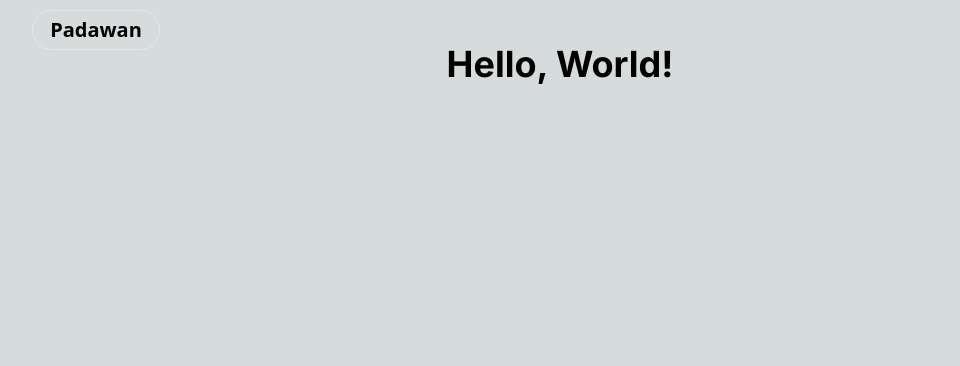
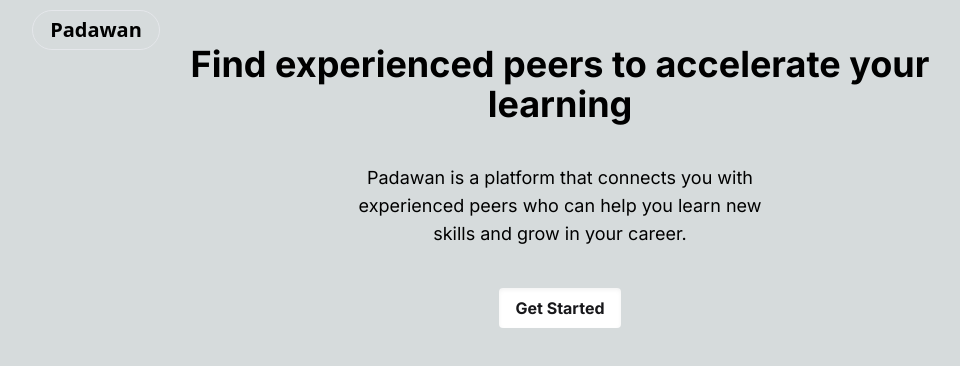
Before and after one commit to SaurabhBasak/Padawan, a Next.js app: page / in a window 1280 px wide. Shown: the top 366 px of the page, without its empty margins (80-1040 px from the left). Built offline with nearby package versions, Linux system fonts and the light colour scheme.

Commit message:
Updated home page with improved layout and content

```diff
--- a/src/app/page.tsx
+++ b/src/app/page.tsx
@@ -1,10 +1,21 @@
 import Navbar from "@/components/navbar/page";
+import Link from "next/link";
 
 export default function Home() {
     return (
         <div>
             <Navbar />
-            <h1 className="text-4xl font-bold text-center">Hello, World!</h1>
+            <div className="flex flex-col justify-center items-center gap-10">
+                <h1 className="text-4xl font-bold w-2/3 text-center">
+                    Find experienced peers to accelerate your learning
+                </h1>
+                <p className="text-lg w-1/3 text-center">
+                    Padawan is a platform that connects you with experienced
+                    peers who can help you learn new skills and grow in your
+                    career.
+                </p>
+                <Link href="/login" className="bg-white hover:bg-slate-300 text-zinc-900 font-bold py-2 px-4 rounded transition-colors shadow-inner">Get Started</Link>
+            </div>
         </div>
     );
 }
```
